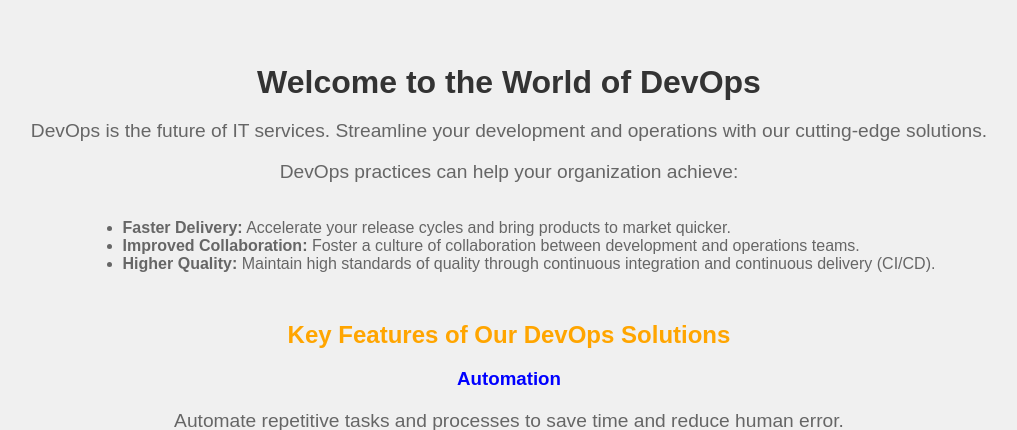
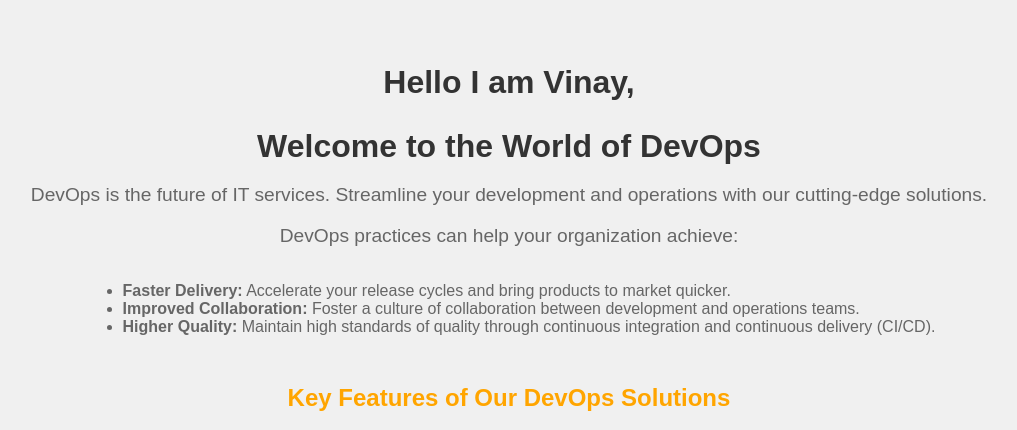
Before and after one commit to VinaykumarKareti/Jenkins-ArgoCD-CICD, a Flask app: page / in a window 1280 px wide. Shown: the part 50-480 px from the top of the page, without its empty margins (131-1148 px from the left). Run offline with Flask 3, Linux system fonts and the light colour scheme.

Commit message:
Update index.html

```diff
--- a/Devops_site/templates/index.html
+++ b/Devops_site/templates/index.html
@@ -4,6 +4,7 @@
 
 {% block content %}
 <section class="intro">
+    <h1 class="h">Hello I am Vinay, </h1>
     <h1 class='h'>Welcome to the World of DevOps</h1>
     <p>DevOps is the future of IT services. Streamline your development and operations with our cutting-edge solutions.</p>
     <p>DevOps practices can help your organization achieve:</p>
```
